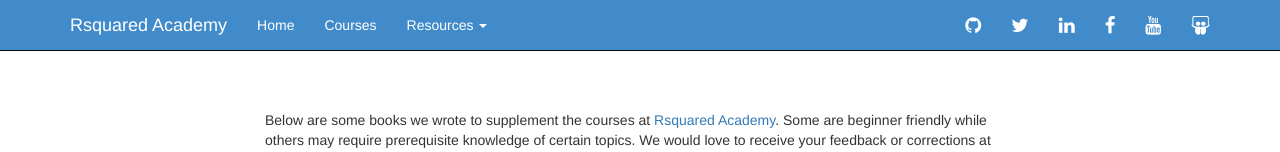
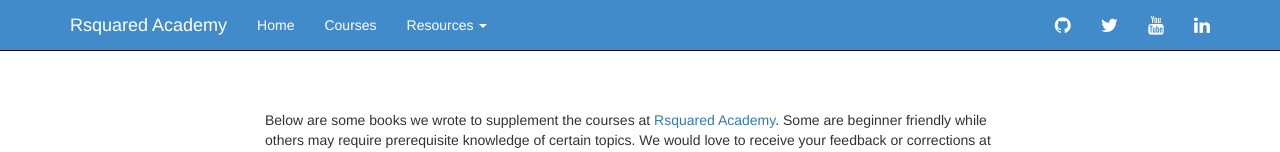
Before and after one commit to rsquaredacademy-infra/ebooks, a plain HTML site: page index.html in a window 1280 px wide. Shown: the top 152 px of the page. Drawn offline with Linux system fonts and the light colour scheme.

Commit message:
delete facebook

```diff
--- a/index.html
+++ b/index.html
@@ -103,10 +103,8 @@
                 <ul class="nav navbar-nav navbar-right social">
                     <li><a href="https://github.com/rsquaredacademy" target="_blank"><i class="fa fa-lg fa-github"></i></a></li>
                     <li><a href="https://twitter.com/rsquaredacademy" target="_blank"><i class="fa fa-lg fa-twitter"></i></a></li>
+                    <li><a href="https://www.youtube.com/user/rsquaredin/" target="_blank"><i class="fa fa-lg fa-youtube"></i></a></li>
                     <li><a href="https://in.linkedin.com/company/rsquared-academy" target="_blank"><i class="fa fa-lg fa-linkedin"></i></a></li>
-                    <li><a href="https://www.facebook.com/rsquaredacademy" target="_blank"><i class="fa fa-lg fa-facebook"></i></a></li>
-                    <li><a href="https://www.youtube.com/user/rsquaredin/" target="_blank"><i class="fa fa-lg fa-youtube"></i></a></li>
-                    <li><a href="https://www.slideshare.net/rsquaredin" target="_blank"><i class="fa fa-lg fa-slideshare"></i></a></li>
                 </ul>
             </div>
             <!-- /.navbar-collapse -->
```
